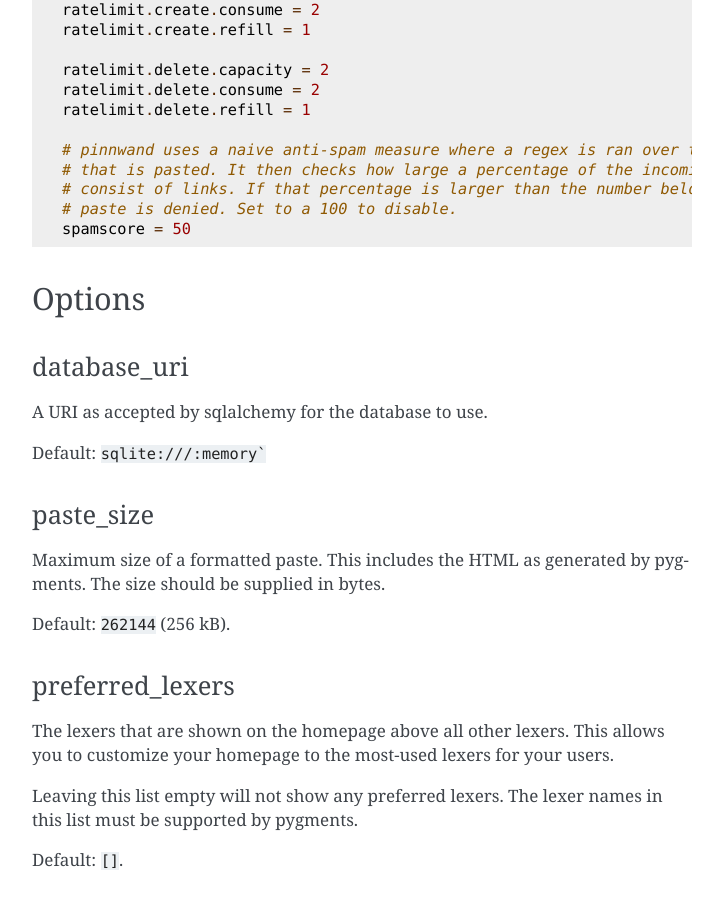
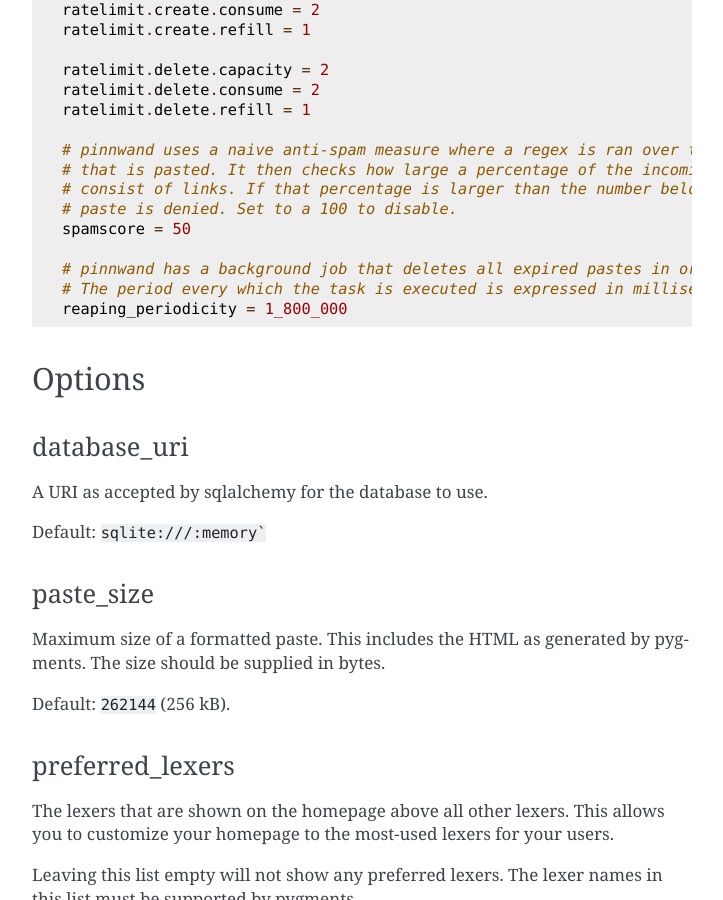
Before and after one commit to supakeen/pinnwand, a Sphinx documentation site: the page built from doc/configuration.rst, in a window 1280 px wide and 900 px high, scrolled down 1916 px. Shown: the whole window, without its empty margins (388-1111 px from the left). Built offline with Sphinx 7.4.7, drawn with Linux system fonts in a browser that asks for light colours; some of the changed text lies outside the part shown.

Commit message:
make reaping_periodicity configurable
1. This adds no maintenance cost
2. This is a nice to have feature if anyone wanted to configure it
3. This will allow us to test the task easily.

```diff
--- a/doc/configuration.rst
+++ b/doc/configuration.rst
@@ -101,6 +101,10 @@
   # consist of links. If that percentage is larger than the number below the
   # paste is denied. Set to a 100 to disable.
   spamscore = 50
+
+  # pinnwand has a background job that deletes all expired pastes in order to not have an overloaded database.
+  # The period every which the task is executed is expressed in milliseconds
+  reaping_periodicity = 1_800_000
 
 Options
 *******
@@ -250,3 +254,10 @@
 paste is denied. Set to a 100 to disable.
 
 Default: `50`
+
+reaping_periodicity
+=========
+pinnwand has a background job that deletes all expired pastes in order to not have an overloaded database.
+The period every which the job is executed is expressed in milliseconds
+
+Default: `1_800_000`
```
Also changed, not shown: 2 other files.
